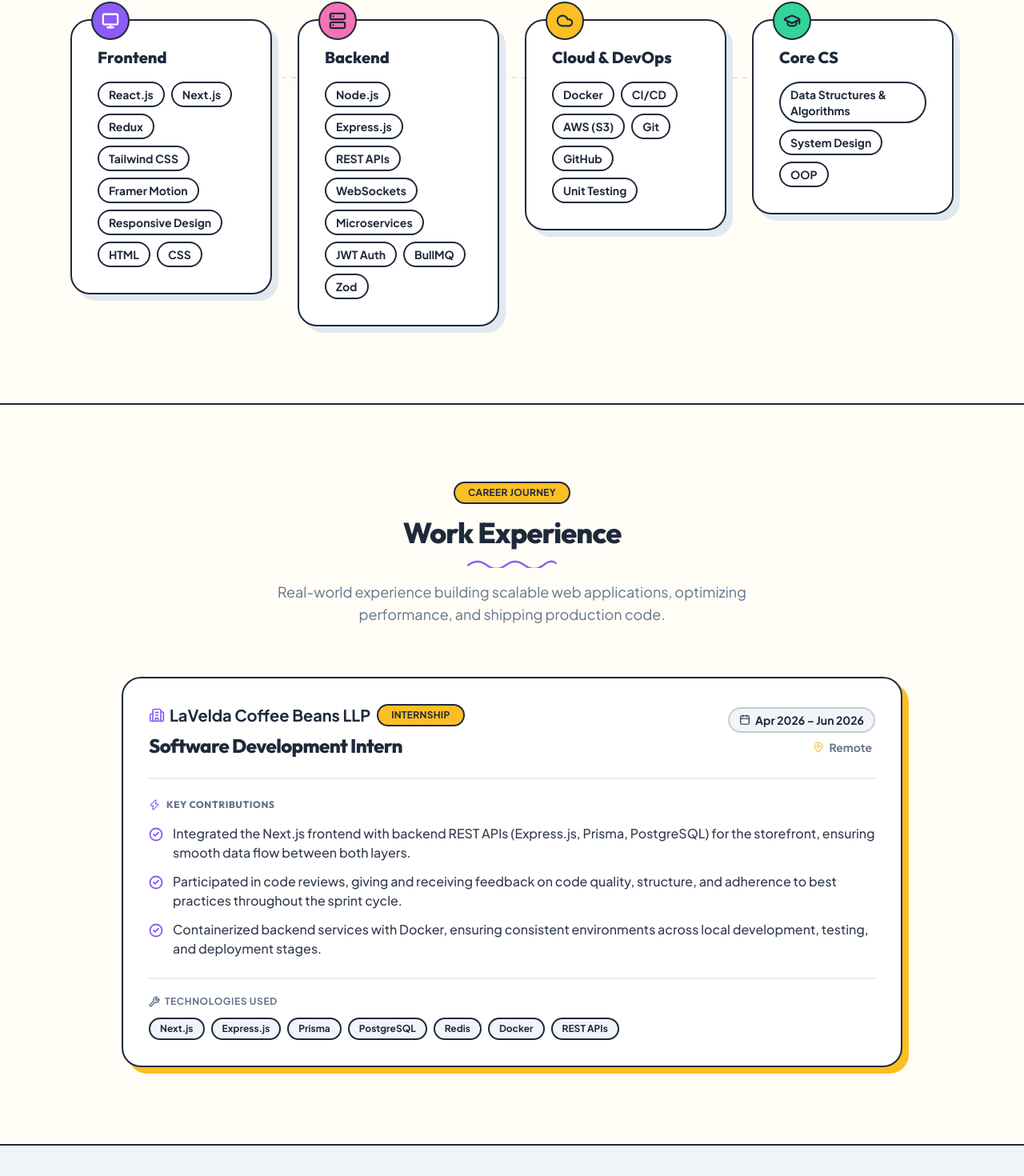
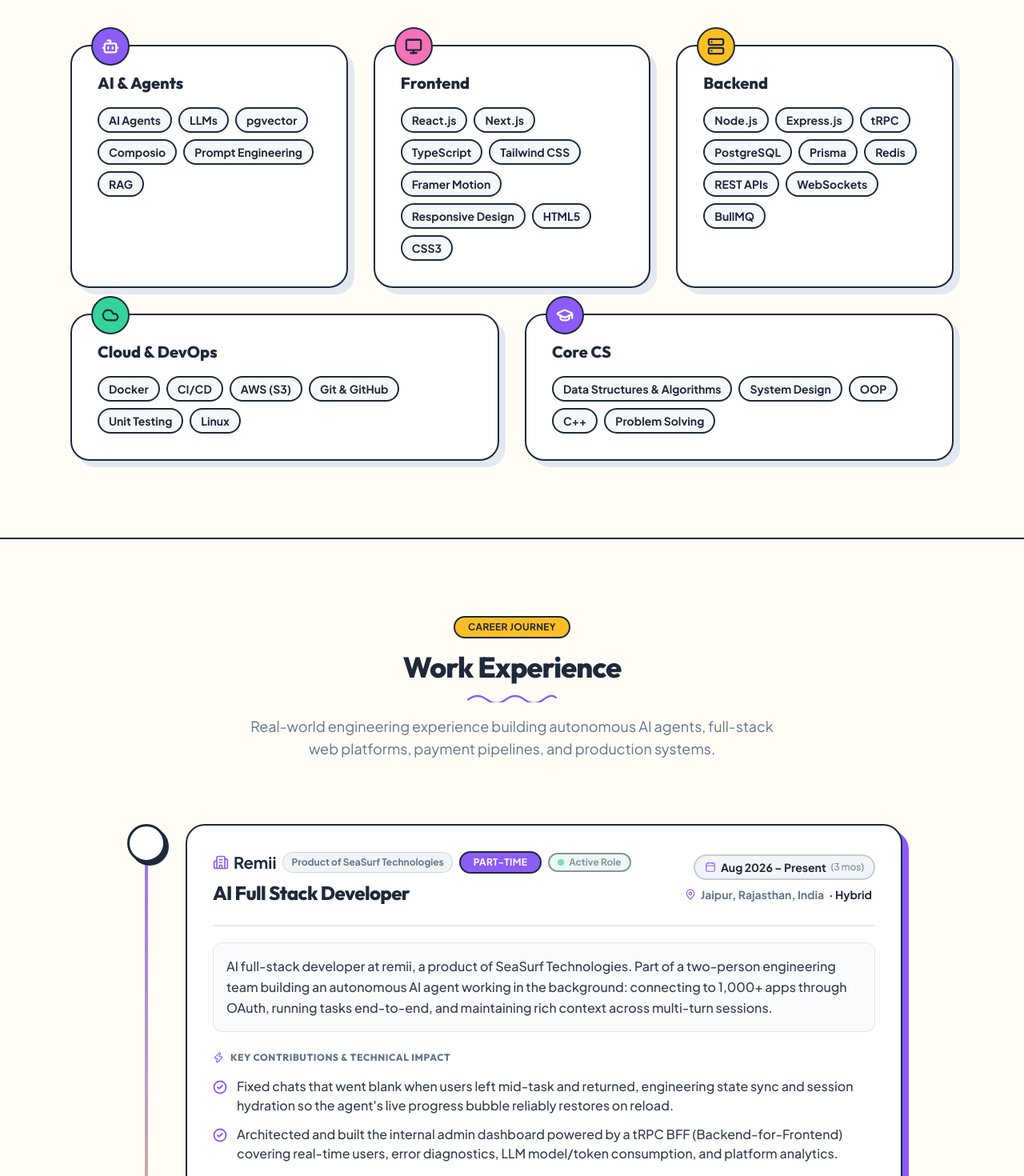
Before and after one commit to parag0811/portfolio, a Next.js app: page / in a window 1280 px wide. Shown: the part 1182-2652 px from the top of the page at 80% size. Built offline with nearby package versions, Linux system fonts and the light colour scheme.

Commit message:
updated exp and skills

```diff
--- a/src/components/layout/site-header.tsx
+++ b/src/components/layout/site-header.tsx
@@ -12,6 +12,7 @@
   { href: "#experience", label: "Experience" },
   { href: "#projects", label: "Projects" },
   { href: "#currently", label: "Currently" },
+  { href: "/Parag_Rangankar_Resume.pdf", label: "Resume", isExternal: true },
   { href: "https://github.com/parag0811", label: "GitHub", isExternal: true },
   { href: "https://www.linkedin.com/in/parag0811/", label: "LinkedIn", isExternal: true },
 ];
--- a/src/components/sections/experience.tsx
+++ b/src/components/sections/experience.tsx
@@ -1,44 +1,102 @@
 "use client";
 
-import { Briefcase, Calendar, MapPin, Zap, CheckCircle2, Wrench, Building2 } from "lucide-react";
+import {
+  Calendar,
+  MapPin,
+  Zap,
+  CheckCircle2,
+  Wrench,
+  Building2,
+  Bot,
+  Coffee,
+  Sparkles,
+  ExternalLink,
+} from "lucide-react";
 import { SectionHeading, Badge } from "@/components/ui/badge";
 import { motion } from "framer-motion";
 
 type ExperienceItem = {
   company: string;
+  subCompany?: string;
   role: string;
   period: string;
+  duration: string;
   location: string;
+  workplaceType: "Hybrid" | "Remote" | "On-site";
   type: string;
+  isCurrent?: boolean;
+  summary: string;
   highlights: string[];
   techStack: string[];
   color: "accent" | "secondary" | "tertiary" | "quaternary";
   shadowColor: string;
+  icon: "bot" | "coffee";
+  linkedInUrl?: string;
 };
 
 const EXPERIENCES: ExperienceItem[] = [
   {
+    company: "Remii",
+    subCompany: "Product of SeaSurf Technologies",
+    role: "AI Full Stack Developer",
+    period: "Aug 2026 – Present",
+    duration: "3 mos",
+    location: "Jaipur, Rajasthan, India",
+    workplaceType: "Hybrid",
+    type: "Part-time",
+    isCurrent: true,
+    summary:
+      "AI full-stack developer at remii, a product of SeaSurf Technologies. Part of a two-person engineering team building an autonomous AI agent working in the background: connecting to 1,000+ apps through OAuth, running tasks end-to-end, and maintaining rich context across multi-turn sessions.",
+    highlights: [
+      "Fixed chats that went blank when users left mid-task and returned, engineering state sync and session hydration so the agent's live progress bubble reliably restores on reload.",
+      "Architected and built the internal admin dashboard powered by a tRPC BFF (Backend-for-Frontend) covering real-time users, error diagnostics, LLM model/token consumption, and platform analytics.",
+      "Engineered transactional email workflows with HMAC-signed unsubscribe links, per-category user preferences, and automated low-credit quota warning triggers.",
+      "Shipped responsive file and artifact display components rendering code, markdown documents, and media created dynamically by the agent through Composio tooling.",
+    ],
+    techStack: [
+      "TypeScript",
+      "Next.js",
+      "tRPC",
+      "PostgreSQL",
+      "Redis",
+      "LLM Integration",
+      "Composio",
+      "TailwindCSS",
+    ],
+    color: "accent",
+    shadowColor: "shadow-[8px_8px_0px_0px_var(--accent)]",
+    icon: "bot",
+    linkedInUrl: "https://www.linkedin.com/in/parag0811/",
+  },
+  {
     company: "LaVelda Coffee Beans LLP",
-    role: "Software Development Intern",
+    role: "Software Developer Intern",
     period: "Apr 2026 – Jun 2026",
-    location: "Remote",
+    duration: "3 mos",
+    location: "Jaipur, Rajasthan, India",
+    workplaceType: "Remote",
     type: "Internship",
+    isCurrent: false,
+    summary:
+      "Three-month internship building the production e-commerce storefront for LaVelda Coffee Beans, architecting a high-performance Next.js frontend integrated with a Prisma and PostgreSQL backend.",
     highlights: [
-      "Integrated the Next.js frontend with backend REST APIs (Express.js, Prisma, PostgreSQL) for the storefront, ensuring smooth data flow between both layers.",
-      "Participated in code reviews, giving and receiving feedback on code quality, structure, and adherence to best practices throughout the sprint cycle.",
-      "Containerized backend services with Docker, ensuring consistent environments across local development, testing, and deployment stages.",
+      "Owned auth and payments: implemented custom auth with jose JWTs, bcryptjs password hashing, secure HttpOnly cookies, and customer/admin role guards.",
+      "Engineered end-to-end Razorpay checkout with server-side price and tax validation plus idempotent webhook handlers deduplicating events by SHA-256 signatures.",
+      "Added stock reservation with a scheduled cron job releasing expired holds, eliminating race conditions where concurrent buyers could purchase the last unit.",
+      "Built a resilient transactional email outbox pattern with exponential retries, ensuring order confirmations reliably survive external provider failures.",
+      "Delivered production-ready code through weekly code reviews and maintained consistent, reliable development and testing environments.",
     ],
     techStack: [
       "Next.js",
-      "Express.js",
       "Prisma",
       "PostgreSQL",
-      "Redis",
-      "Docker",
-      "REST APIs",
+      "Razorpay",
+      "jose (JWT)",
     ],
     color: "tertiary",
     shadowColor: "shadow-[8px_8px_0px_0px_var(--tertiary)]",
+    icon: "coffee",
+    linkedInUrl: "https://www.linkedin.com/in/parag0811/",
   },
 ];
 
@@ -46,69 +104,163 @@
   return (
     <section
       id="experience"
-      className="relative border-b-2 border-foreground py-20 sm:py-24"
+      className="relative border-b-2 border-foreground py-20 sm:py-24 bg-background"
     >
       <div className="mx-auto max-w-5xl px-4 sm:px-6">
         <SectionHeading
           eyebrow="Career Journey"
           eyebrowColor="tertiary"
           title="Work Experience"
-          description="Real-world experience building scalable web applications, optimizing performance, and shipping production code."
+          description="Real-world engineering experience building autonomous AI agents, full-stack web platforms, payment pipelines, and production systems."
         />
 
-        <div className="mt-16 space-y-8">
-          {EXPERIENCES.map((exp, index) => (
+        {/* Timeline Container */}
+        <div className="relative mt-16 sm:mt-20">
+          {/* Continuous Vertical Timeline Spine */}
+          <div
+            aria-hidden="true"
+            className="absolute left-[19px] sm:left-[31px] top-6 bottom-6 w-1 bg-foreground/20 rounded-full -translate-x-1/2"
+          >
+            {/* Animated gradient flow line inside the spine */}
+            <div className="h-full w-full bg-gradient-to-b from-accent via-tertiary to-quaternary rounded-full opacity-80" />
+          </div>
+
+          <div className="space-y-12 sm:space-y-16">
+            {EXPERIENCES.map((exp, index) => {
+              const isEven = index % 2 === 0;
+
+              return (
                 <motion.div
                   key={`${exp.company}-${exp.role}`}
-              initial={{ opacity: 0, y: 20 }}
-              whileInView={{ opacity: 1, y: 0 }}
-              viewport={{ once: true, margin: "-50px" }}
-              transition={{ duration: 0.5, delay: index * 0.1 }}
+                  initial={{ opacity: 0, x: -30 }}
+                  whileInView={{ opacity: 1, x: 0 }}
+                  viewport={{ once: true, margin: "-60px" }}
+                  transition={{
+                    duration: 0.6,
+                    delay: index * 0.15,
+                    ease: "easeOut",
+                  }}
+                  className="relative pl-12 sm:pl-20"
+                >
+                  {/* Timeline Node Marker */}
+                  <div className="absolute left-[19px] sm:left-[31px] top-6 -translate-x-1/2 -translate-y-1/2 z-10">
+                    {exp.isCurrent && (
+                      <span className="absolute -inset-2 rounded-full bg-accent/40 animate-ping opacity-75 pointer-events-none" />
+                    )}
+                    <motion.div
+                      whileHover={{ scale: 1.15, rotate: 5 }}
+                      transition={{ type: "spring", stiffness: 400, damping: 10 }}
+                      className={[
+                        "flex h-10 w-10 sm:h-12 sm:w-12 items-center justify-center rounded-full border-2 sm:border-[3px] border-foreground bg-card",
+                        "shadow-[var(--shadow-pop)] transition-colors cursor-pointer",
+                        exp.isCurrent
+                          ? "bg-accent text-accent-foreground"
+                          : "bg-tertiary text-foreground",
+                      ].join(" ")}
+                      title={`${exp.company} • ${exp.role}`}
+                    >
+                      {exp.icon === "bot" ? (
+                        <Bot className="h-5 w-5 sm:h-6 sm:w-6" strokeWidth={2.2} />
+                      ) : (
+                        <Coffee className="h-5 w-5 sm:h-6 sm:w-6" strokeWidth={2.2} />
+                      )}
+                    </motion.div>
+                  </div>
+
+                  {/* Experience Card */}
+                  <motion.div
+                    whileHover={{ y: -4 }}
+                    transition={{ duration: 0.2 }}
                     className={[
                       "relative bg-card border-2 border-foreground rounded-[var(--radius-lg)] p-6 sm:p-8",
-                "transition-all duration-300 ease-[var(--ease-bounce)] hover:-rotate-1 hover:scale-[1.01]",
+                      "transition-all duration-300 ease-[var(--ease-bounce)] hover:scale-[1.01]",
                       exp.shadowColor,
                     ].join(" ")}
                   >
                     {/* Header Info */}
-              <div className="flex flex-col sm:flex-row sm:items-center justify-between gap-4 border-b-2 border-foreground/10 pb-6">
+                    <div className="flex flex-col lg:flex-row lg:items-center justify-between gap-4 border-b-2 border-foreground/10 pb-6">
                       <div>
+                        {/* Company & Status Badges */}
                         <div className="flex items-center gap-2 flex-wrap mb-2">
                           <span className="flex items-center gap-1.5 font-bold text-lg sm:text-xl text-foreground">
-                      <Building2 size={20} className="text-accent" />
+                            <Building2
+                              size={20}
+                              className={
+                                exp.color === "accent"
+                                  ? "text-accent"
+                                  : "text-tertiary"
+                              }
+                            />
                             {exp.company}
                           </span>
+
+                          {exp.subCompany && (
+                            <span className="text-xs font-semibold text-muted-foreground bg-muted px-2.5 py-1 rounded-md border border-foreground/15">
+                              {exp.subCompany}
+                            </span>
+                          )}
+
                           <Badge color={exp.color} className="text-xs py-0.5">
                             {exp.type}
                           </Badge>
+
+                          {exp.isCurrent && (
+                            <span className="inline-flex items-center gap-1.5 rounded-full border-2 border-foreground bg-quaternary/20 px-2.5 py-0.5 text-xs font-bold text-foreground animate-pulse">
+                              <span className="h-2 w-2 rounded-full bg-emerald-500" />
+                              Active Role
+                            </span>
+                          )}
                         </div>
-                  <h3 className="text-xl sm:text-2xl font-extrabold tracking-tight">
+
+                        {/* Role Title */}
+                        <h3 className="text-xl sm:text-2xl font-extrabold tracking-tight text-foreground">
                           {exp.role}
                         </h3>
                       </div>
 
-                <div className="flex sm:flex-col items-start sm:items-end gap-2 text-sm font-semibold text-muted-foreground">
+                      {/* Period & Location Metadata */}
+                      <div className="flex flex-wrap lg:flex-col items-start lg:items-end gap-2 text-sm font-semibold text-muted-foreground">
                         <span className="inline-flex items-center gap-1.5 rounded-full border-2 border-foreground/20 bg-muted px-3 py-1 font-bold text-foreground">
-                    <Calendar size={14} />
+                          <Calendar size={14} className="text-accent" />
                           {exp.period}
+                          <span className="text-xs text-muted-foreground font-normal">
+                            ({exp.duration})
                           </span>
-                  <span className="inline-flex items-center gap-1.5 px-1">
-                    <MapPin size={14} className="text-tertiary" />
+                        </span>
+                        <span className="inline-flex items-center gap-1.5 px-1 text-xs sm:text-sm">
+                          <MapPin
+                            size={14}
+                            className={
+                              exp.color === "accent"
+                                ? "text-accent"
+                                : "text-tertiary"
+                            }
+                          />
                           {exp.location}
+                          <span className="font-bold text-foreground">
+                            · {exp.workplaceType}
+                          </span>
                         </span>
                       </div>
+                    </div>
+
+                    {/* Overview Paragraph */}
+                    <div className="mt-5 rounded-xl border border-foreground/10 bg-muted/40 p-4">
+                      <p className="text-sm sm:text-base leading-relaxed text-foreground/90 font-medium">
+                        {exp.summary}
+                      </p>
                     </div>
 
                     {/* Highlights */}
                     <div className="mt-6">
                       <h4 className="flex items-center gap-2 text-xs font-extrabold uppercase tracking-wider text-muted-foreground mb-4">
-                  <Zap size={14} className="text-accent" /> Key Contributions
+                        <Zap size={14} className="text-accent" /> Key Contributions & Technical Impact
                       </h4>
                       <ul className="space-y-3">
                         {exp.highlights.map((highlight, idx) => (
                           <li
                             key={idx}
-                      className="flex items-start gap-3 text-sm sm:text-base text-foreground/90 font-medium"
+                            className="flex items-start gap-3 text-sm sm:text-base text-foreground/90 font-medium leading-normal"
                           >
                             <CheckCircle2
                               size={18}
@@ -124,16 +276,20 @@
                     {/* Tech Stack */}
                     <div className="mt-6 pt-5 border-t-2 border-foreground/10">
                       <div className="flex items-center gap-1.5 mb-3">
-                  <Wrench size={14} strokeWidth={2.5} className="text-muted-foreground" />
+                        <Wrench
+                          size={14}
+                          strokeWidth={2.5}
+                          className="text-muted-foreground"
+                        />
                         <span className="text-xs font-extrabold uppercase tracking-wider text-muted-foreground">
-                    Technologies Used
+                          Technologies & Tools
                         </span>
                       </div>
                       <div className="flex flex-wrap gap-2">
                         {exp.techStack.map((tech) => (
                           <span
                             key={tech}
-                      className="rounded-full border-2 border-foreground bg-muted px-3 py-1 text-xs font-bold transition-all hover:bg-tertiary hover:scale-105"
+                            className="rounded-full border-2 border-foreground bg-muted px-3 py-1 text-xs font-bold transition-all hover:bg-tertiary hover:scale-105 hover:shadow-sm"
                           >
                             {tech}
                           </span>
@@ -141,7 +297,10 @@
                       </div>
                     </div>
                   </motion.div>
-          ))}
+                </motion.div>
+              );
+            })}
+          </div>
         </div>
       </div>
     </section>
--- a/src/components/sections/marquee.tsx
+++ b/src/components/sections/marquee.tsx
@@ -1,19 +1,19 @@
 const KEYWORDS = [
+  "AI Agents",
+  "LLMs",
+  "pgvector",
+  "Next.js",
+  "TypeScript",
   "React",
-  "TypeScript",
-  "JavaScript",
-  "C++",
-  "Next.js",
   "Node.js",
-  "Express.js",
+  "PostgreSQL",
+  "Redis",
   "Tailwind",
-  "MongoDB",
-  "MySQL",
-  "PostgresSQL",
+  "tRPC",
+  "Docker",
   "AWS",
-  "Docker",
   "CI/CD",
-  "Cloud"
+  "C++"
 ];
 
 export function Marquee() {
--- a/src/components/sections/projects.tsx
+++ b/src/components/sections/projects.tsx
@@ -27,7 +27,7 @@
     previewImage: "/Images/planex.png",
     previewClassName:
       "bg-gradient-to-br from-accent/30 via-card to-secondary/20",
-    liveUrl: "#",
+    liveUrl: "https://planex-one.vercel.app",
     githubUrl: "https://github.com/parag0811/planex",
     shadowColor: "accent",
   },
--- a/src/components/sections/skills.tsx
+++ b/src/components/sections/skills.tsx
@@ -1,6 +1,13 @@
 "use client";
 
-import { Monitor, Server, Cloud, GraduationCap, LucideIcon } from "lucide-react";
+import {
+  Monitor,
+  Server,
+  Cloud,
+  GraduationCap,
+  Bot,
+  LucideIcon,
+} from "lucide-react";
 import { SectionHeading } from "@/components/ui/badge";
 import { CardIcon, StickerCard } from "@/components/ui/sticker-card";
 import { motion } from "framer-motion";
@@ -10,61 +17,83 @@
   color: "accent" | "secondary" | "tertiary" | "quaternary";
   title: string;
   skills: string[];
+  colSpanClass: string;
 };
 
 const SKILLS: SkillCard[] = [
   {
+    icon: Bot,
+    color: "accent",
+    title: "AI & Agents",
+    skills: [
+      "AI Agents",
+      "LLMs",
+      "pgvector",
+      "Composio",
+      "Prompt Engineering",
+      "RAG",
+    ],
+    colSpanClass: "sm:col-span-1 lg:col-span-2",
+  },
+  {
     icon: Monitor,
-    color: "accent" as const,
+    color: "secondary",
     title: "Frontend",
     skills: [
       "React.js",
       "Next.js",
-      "Redux",
+      "TypeScript",
       "Tailwind CSS",
       "Framer Motion",
       "Responsive Design",
-      "HTML",
-      "CSS",
+      "HTML5",
+      "CSS3",
     ],
+    colSpanClass: "sm:col-span-1 lg:col-span-2",
   },
   {
     icon: Server,
-    color: "secondary" as const,
+    color: "tertiary",
     title: "Backend",
     skills: [
       "Node.js",
       "Express.js",
+      "tRPC",
+      "PostgreSQL",
+      "Prisma",
+      "Redis",
       "REST APIs",
       "WebSockets",
-      "Microservices",
-      "JWT Auth",
       "BullMQ",
-      "Zod",
     ],
+    colSpanClass: "sm:col-span-1 lg:col-span-2",
   },
   {
     icon: Cloud,
-    color: "tertiary" as const,
+    color: "quaternary",
     title: "Cloud & DevOps",
     skills: [
       "Docker",
       "CI/CD",
       "AWS (S3)",
-      "Git",
-      "GitHub",
+      "Git & GitHub",
       "Unit Testing",
+      "Linux",
     ],
+    colSpanClass: "sm:col-span-1 lg:col-span-3",
   },
   {
     icon: GraduationCap,
-    color: "quaternary",
+    color: "accent",
     title: "Core CS",
     skills: [
       "Data Structures & Algorithms",
       "System Design",
       "OOP",
+      "C++",
+      "Problem Solving",
     ],
+    colSpanClass: "sm:col-span-2 lg:col-span-3",
   },
 ];
 
@@ -79,32 +108,10 @@
           eyebrow="Tech Stack"
           eyebrowColor="quaternary"
           title="Tools I use to build products"
-          description="From frontend experiences to backend systems, these are the technologies I use to design, develop, and deploy modern web applications."
+          description="From autonomous AI agents and vector retrieval to full-stack web platforms and backend distributed systems."
         />
 
-        {/* Connector line (desktop only) */}
-        <div className="relative mt-16 hidden lg:block">
-          <svg
-            aria-hidden
-            className="absolute left-0 top-10 w-full text-border"
-            height="2"
-            preserveAspectRatio="none"
-            viewBox="0 0 100 2"
-          >
-            <line
-              x1="0"
-              y1="1"
-              x2="100"
-              y2="1"
-              stroke="currentColor"
-              strokeWidth="2"
-              strokeDasharray="6 6"
-              vectorEffect="non-scaling-stroke"
-            />
-          </svg>
-        </div>
-
-        <div className="mt-16 lg:mt-[-2rem] grid gap-10 sm:grid-cols-2 lg:grid-cols-4 lg:gap-8 cursor-pointer">
+        <div className="mt-16 grid gap-8 sm:grid-cols-2 lg:grid-cols-6 cursor-pointer">
           {SKILLS.map((skill, i) => (
             <motion.div
               key={skill.title}
@@ -112,8 +119,9 @@
               whileInView={{ opacity: 1, y: 0 }}
               viewport={{ once: true, margin: "-50px" }}
               transition={{ duration: 0.5, delay: i * 0.1 }}
+              className={skill.colSpanClass}
             >
-              <StickerCard className="pt-10">
+              <StickerCard className="h-full pt-10">
                 <CardIcon icon={skill.icon} color={skill.color} />
 
                 <h3 className="text-xl font-extrabold">{skill.title}</h3>
@@ -122,7 +130,7 @@
                   {skill.skills.map((item) => (
                     <span
                       key={item}
-                    className="rounded-full border-2 border-foreground px-3 py-1 text-sm font-bold"
+                      className="rounded-full border-2 border-foreground px-3 py-1 text-sm font-bold bg-muted/60 hover:bg-tertiary transition-colors"
                     >
                       {item}
                     </span>
```
Also changed, not shown: src/components/sections/hero.tsx (+10 -1 lines), 1 other file (tests, documents, lock files or other folders). Lines whose indentation alone changed are shown as unchanged.
